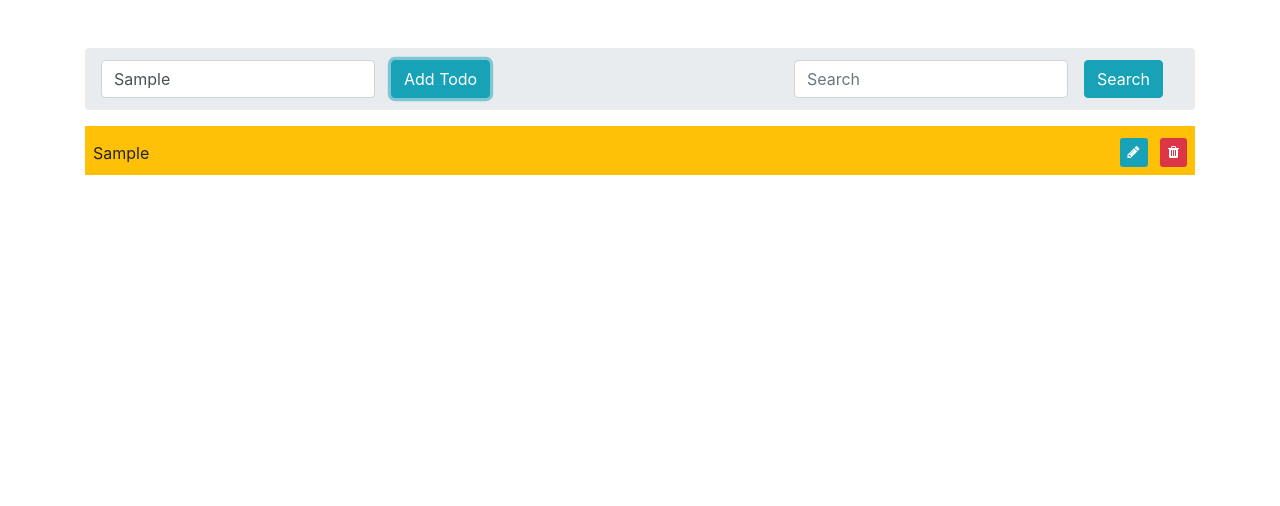
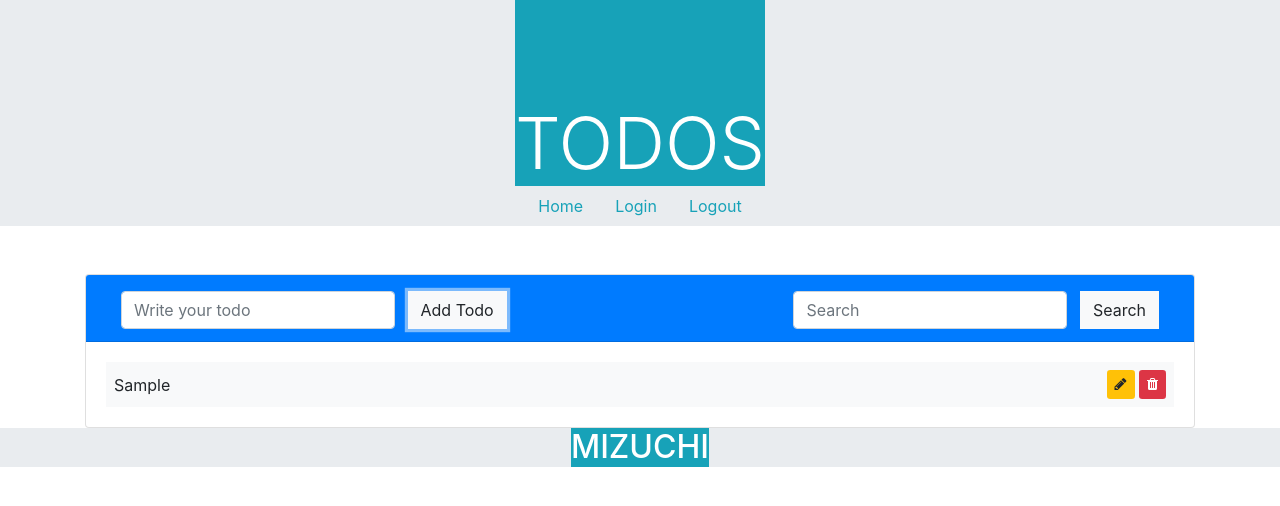
Before and after one commit to Targhib49/todo-project, a plain HTML site: page index.html in a window 1280 px wide. Both pictures are taken after typing "Sample" into the empty fields and a click on the button "Add Todo". Drawn offline with nearby package versions, Linux system fonts and the light colour scheme.

Commit message:
insya Allah paling fixed

```diff
--- /dev/null
+++ b/assets/css/index.css
@@ -0,0 +1,46 @@
+header {
+    color: white;
+    background-color: #e9ecef;
+}
+
+h1 {
+    background-color: #17a2b8;
+    color: white;
+    margin-bottom: 0px;
+    padding-top: 100px;
+    padding-bottom: 0px;
+}
+
+footer {
+    background-color: #e9ecef;
+}
+
+h2 {
+    background-color: #17a2b8;
+    color: white;
+    margin-bottom: 0px;
+    padding-top: 0px;
+    padding-bottom: 0px;
+}
+
+.nav-link {
+    color: #17a2b8;
+    background-color: #e9ecef;
+}
+
+.nav-link:hover {
+    color: white;
+    background-color: #17a2b8;
+}
+
+ul li.checked {
+    background: rgb(180, 17, 17) !important;
+    color: rgb(253, 253, 253);
+    text-decoration: line-through;
+}
+
+ul li:hover {
+    cursor: pointer;
+    color: rgb(253, 253, 253);
+    background: rgb(180, 17, 17) !important;
+}
--- a/assets/js/index.js
+++ b/assets/js/index.js
@@ -1,6 +1,6 @@
 //Elements
-let addButton = document.getElementById("add")
-let searchButton = document.getElementById("search")
+let addButton = document.getElementById("add");
+let searchButton = document.getElementById("search");
 
 // Storage
 let get = () => {
@@ -12,76 +12,89 @@ let get = () => {
     }
 };
 
-let save = list => {
+let save = (list) => {
     localStorage.todos = JSON.stringify(list);
-}
+};
 
 //Display
 let showList = (list = get()) => {
-    let screen = document.getElementById("screen")
+    let screen = document.getElementById("screen");
     if (list.length != 0) {
         screen.innerHTML = "";
         for (let index = 0; index < list.length; index++) {
-            screen.innerHTML +=
-                `<li id="todo-${index}" class="todo d-flex justify-content-between align-items-center mt-1">
+            screen.innerHTML += `<li class="d-flex justify-content-between align-items-center bg-light p-2">
                 <span>${list[index]}</span>
-                <span> <i id="edit-${index}" class="fa fa-pencil btn-sm btn-info edit" aria-hidden="true" onclick="editButton(this)"></i>
-                <i id="del-${index}" class="fa fa-trash btn-danger btn-sm ml-2 del" aria-hidden="true" onclick="deleteButton(this)"></i></span></li>`
+                <span> <i <i id="edit-${index}" class="fa fa-pencil btn-sm btn-warning" aria-hidden="true" aria-hidden="true" onclick="editButton(this)"></i>
+                <i id="del-${index}" class="fa fa-trash btn-danger btn-sm" aria-hidden="true" onclick="deleteButton(this)"></i></span></li>`;
         }
     }
-}
+};
 
 //Features
-let add = event => {
+let add = (event) => {
     event.preventDefault();
-    let todos = get()
-    let inputTodo = document.getElementById("todo").value
+    let todos = get();
+    let inputTodo = document.getElementById("todo").value;
     if (inputTodo) {
-        todos.push(inputTodo)
-        save(todos)
-        showList()
+        todos.push(inputTodo);
+        save(todos);
+        showList();
     } else {
-        alert("text can't be empty")
+        alert("Text can't be empty");
     }
-}
+    document.getElementById("todo").value = ""
+};
 
-let editButton = temp => {
-    let todos = get()
-    const id = temp.id.replace("edit-", "")
-    const text = prompt(`update ${todos[id]}:`)
+let editButton = (temp) => {
+    let todos = get();
+    const id = temp.id.replace("edit-", "");
+    const text = prompt(`update ${todos[id]}:`);
 
     if (text) {
-        todos[id] = text
-        save(todos)
-        showList()
+        todos[id] = text;
+        save(todos);
+        showList();
     } else {
-        alert("text can't be empty")
+        alert("Text can't be empty");
     }
-}
+};
 
 let deleteButton = (temp) => {
-    let todos = get()
-    let id = temp.id.replace("del-", "")
-    todos.splice(id, 1)
-    save(todos)
-    showList()
-}
+    let todos = get();
+    let id = temp.id.replace("del-", "");
+    todos.splice(id, 1);
+    save(todos);
+    showList();
+};
 
-let search = event => {
-    event.preventDefault()
-    let todos = get()
-    let inputSearch = document.getElementById("searchForm").value.toLowerCase()
-    const filtered = todos.filter(todo =>
-        todo.toLowerCase().includes(inputSearch)
-    )
-    if (filtered.length > 0){
-        showList(filtered)
-    } else alert("Item not found")
-}
+let search = (event) => {
+    event.preventDefault();
+    let todos = get();
+    let inputSearch = document.getElementById("searchForm").value.toLowerCase();
+    if (inputSearch) {
+        const filtered = todos.filter((todo) =>
+            todo.toLowerCase().includes(inputSearch)
+        )
+        if (filtered.length > 0) {
+            showList(filtered);
+        } else alert("Item not found");
+    } else alert ("Text can't be empty");
+};
 
 //Initialization
-showList()
+showList();
 
 //Listeners
-addButton.addEventListener("click", add)
-searchButton.addEventListener("click", search)
+addButton.addEventListener("click", add);
+searchButton.addEventListener("click", search);
+
+// Menambahkan class checked pada li
+var list = document.querySelector("#screen");
+list.addEventListener(
+    "click",
+    function (event) {
+        if (event.target.tagName === "LI") {
+            event.target.classList.toggle("checked");
+        }
+    }
+);
--- a/index.html
+++ b/index.html
@@ -9,28 +9,55 @@
     <link href="https://fonts.googleapis.com/css?family=Raleway&display=swap" rel="stylesheet">
     <link rel="stylesheet" href="https://maxcdn.bootstrapcdn.com/bootstrap/4.0.0/css/bootstrap.min.css"
         integrity="sha384-Gn5384xqQ1aoWXA+058RXPxPg6fy4IWvTNh0E263XmFcJlSAwiGgFAW/dAiS6JXm" crossorigin="anonymous">
+    <link rel="stylesheet" href="assets/css/index.css">
     <title>Document</title>
 </head>
 
 <body>
+    <!-- header -->
+    <header>
+        <div class="d-flex justify-content-center">
+            <h1 class="display-3">TODOS</h1>
+        </div>
+        <ul class="nav justify-content-center">
+            <li class="nav-item">
+                <a class="nav-link active" href="#">Home</a>
+            </li>
+            <li class="nav-item">
+                <a class="nav-link" href="#">Login</a>
+            </li>
+            <li class="nav-item">
+                <a class="nav-link" href="#">Logout</a>
+            </li>
+        </ul>
+    </header>
+
     <div class="container mt-5">
-        <nav aria-label="breadcrumb">
-            <ol class="breadcrumb">
-                <form class="form-inline">
-                    <div class="form-group">
-                        <input class="form-control" type="text" name="todo" id="todo" placeholder="Write your todo" />
-                        <button type="submit" id="add" class="btn btn-info mx-3">Add Todo</button>
+        <div class="card">
+            <div class="card-header form-inline bg-primary">
+                <div class="container">
+                    <div class="row">
+                        <div class="col-md-6">
+                            <form>
+                                <div class="form-group d-inline">
+                                    <input class="form-control mr-2 mt-1" type="text" name="todo" id="todo"
+                                        placeholder="Write your todo" required />
+                                    <button type="submit" id="add" class="btn btn-light mt-1 rounded-0">Add Todo</button>
                                 </div>
                             </form>
-                <form class="form-inline ml-auto">
-                    <div class="form-group">
-                        <input class="form-control" type="text" name="todo" id="searchForm" placeholder="Search" />
-                        <button type="submit" id="search" class="btn btn-info mx-3">Search</button>
+                        </div>
+                        <div class="col-md-6">
+                            <form class="float-md-right float-sm-leftmt-1>
+                                <div class=" form-group d-inline">
+                                <input class="form-control mr-2 mt-1" type="text" name="todo" id="searchForm"
+                                    placeholder="Search" required />
+                                <button type="submit" id="search" class="btn btn-light mt-1 rounded-0">Search</button>
                         </div>
                         </form>
-            </ol>
-        </nav>
-        <div class="container bg-warning p-2">
+                    </div>
+                </div>
+            </div>
+            <div class="card-body">
                 <div class="row text-center">
                     <div class="col-sm-12">
                         <ul id="screen" class='list-group'>
@@ -40,6 +67,15 @@
                 </div>
             </div>
         </div>
+    </div>
+
+    <!-- footer -->
+    <footer>
+        <div class="d-flex justify-content-center">
+            <h2>MIZUCHI</h2>
+        </div>
+    </footer>
+
     <script src="https://code.jquery.com/jquery-3.4.1.slim.min.js"
         integrity="sha384-J6qa4849blE2+poT4WnyKhv5vZF5SrPo0iEjwBvKU7imGFAV0wwj1yYfoRSJoZ+n" crossorigin="anonymous">
         </script>
@@ -49,7 +85,9 @@
     <script src="https://stackpath.bootstrapcdn.com/bootstrap/4.4.1/js/bootstrap.min.js"
         integrity="sha384-wfSDF2E50Y2D1uUdj0O3uMBJnjuUD4Ih7YwaYd1iqfktj0Uod8GCExl3Og8ifwB6" crossorigin="anonymous">
         </script>
-    <script src="assets/js/index.js"></script>
+
+    <!--Script javascript-->
+    <script src="./assets/js/index.js"></script>
 </body>
 
 </html>
```
Lines whose indentation alone changed are shown as unchanged.
